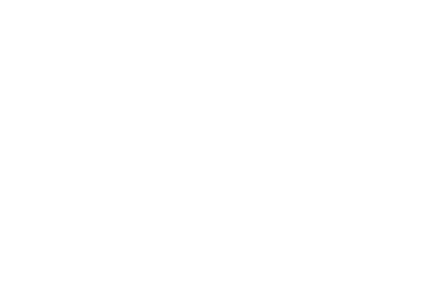
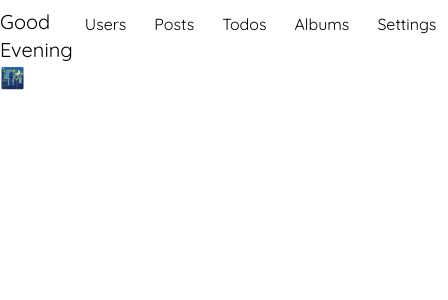
Before and after one commit to ohsars/ethnos-Task, a React (Vite) app: page / in a window 390 px wide. Shown: the top 300 px of the page, 448 px wide, since content can reach past the window. Built offline with nearby package versions, Linux system fonts and the light colour scheme.

Commit message:
added nav for mobile

```diff
--- a/src/components/Navbar.jsx
+++ b/src/components/Navbar.jsx
@@ -1,12 +1,22 @@
 import React from 'react'
+import { Link } from 'react-router-dom';
 import { Greeting } from './Greeting';
 
 export const Navbar = () => {
+
+  const links = ['users', 'posts', 'todos', 'albums', 'settings']
   return (
     <nav>
       <div className=' md:mt-2 sticky top-0'>
-        <div className='flex'>
+        <div className='flex justify-between'>
           <Greeting />
+          <nav>
+            <ul className='flex md:hidden gap-1' >
+            {links.map((link, index) => (
+              <li key={index} className='capitalize hover:font-bold p-3 '><Link to={`/${link}`}>{link}</Link></li>
+            ))}
+            </ul>
+        </nav>
         </div>
       </div>
       {/* <Users /> */}
--- a/src/pages/Dashboard.jsx
+++ b/src/pages/Dashboard.jsx
@@ -1,23 +1,16 @@
 import React from 'react'
 import { Sidebar } from '../components/Sidebar'
+import { Greeting } from '../components/Greeting'
 import { Navbar } from '../components/Navbar'
-import Users from './Users'
-import Todos from './Todos'
-import Posts from './Posts'
-import Albums from './Albums'
 
 export const Dashboard = () => {
   return (
-    <>
+    <div className='flex gap-2 justify-around '>
       <Sidebar />
-      <div>
-        {/* <Navbar /> */}
-        {/* <Users /> */}
-        {/* <Todos /> */}
-        {/* <Posts /> */}
-        {/* <Albums /> */}
+      <div className='flex-1'>
+        <Navbar />
       </div>
 
-    </>
+    </div>
   )
 }
```
